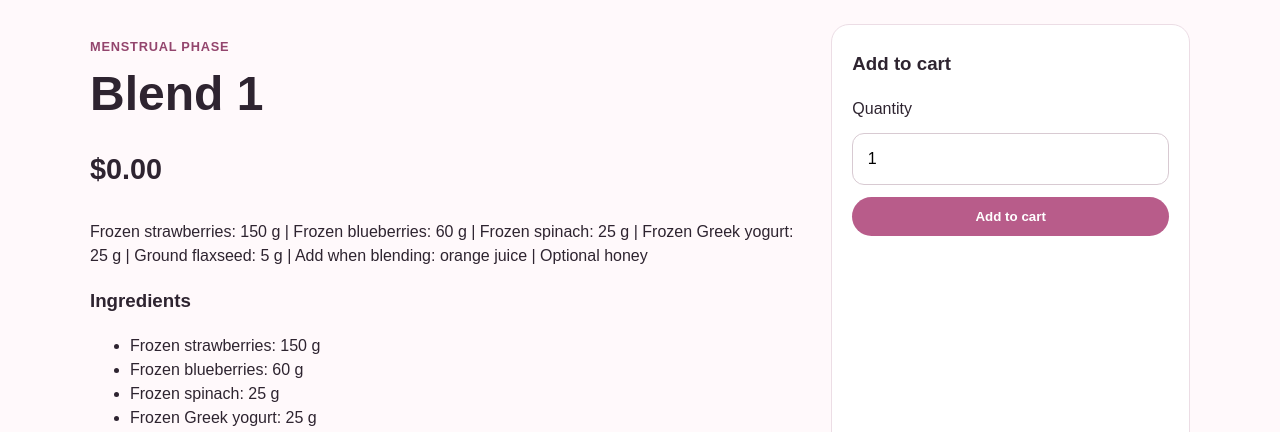
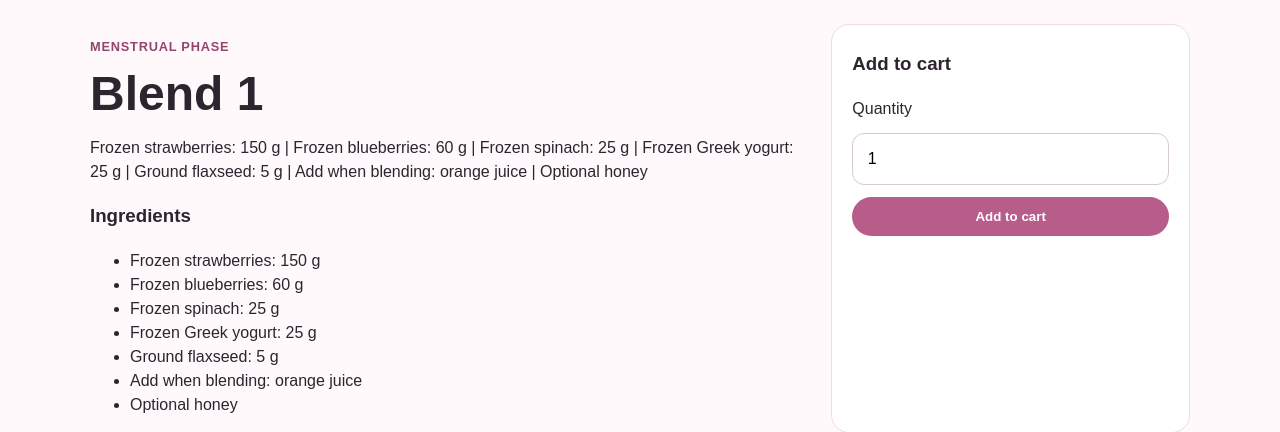
Before and after one commit to marksuksunpantep/Cyclesip, a Flask app: page /products/1 in a window 1280 px wide. Shown: the part 59-491 px from the top of the page. Run offline with Flask 3, Linux system fonts and the light colour scheme.

Commit message:
Update product_detail.html

```diff
--- a/templates/product_detail.html
+++ b/templates/product_detail.html
@@ -5,7 +5,6 @@
   <div class="detail-main">
     <p class="eyebrow">{{ product.phase }}</p>
     <h1>{{ product.name }}</h1>
-    <p class="price large">${{ '%.2f'|format(product.price) }}</p>
     <p>{{ product.description }}</p>
     <h3>Ingredients</h3>
     <ul>
```
